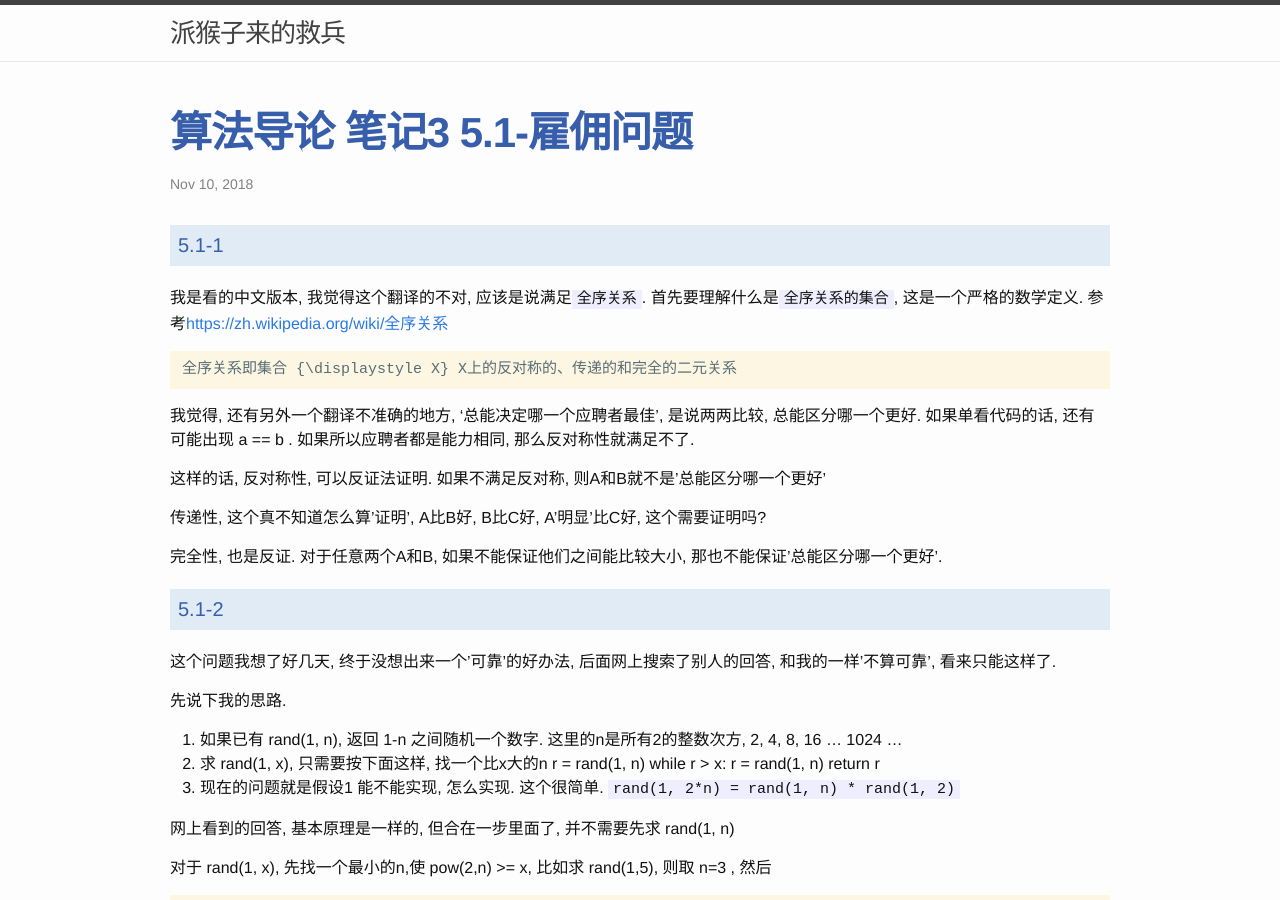
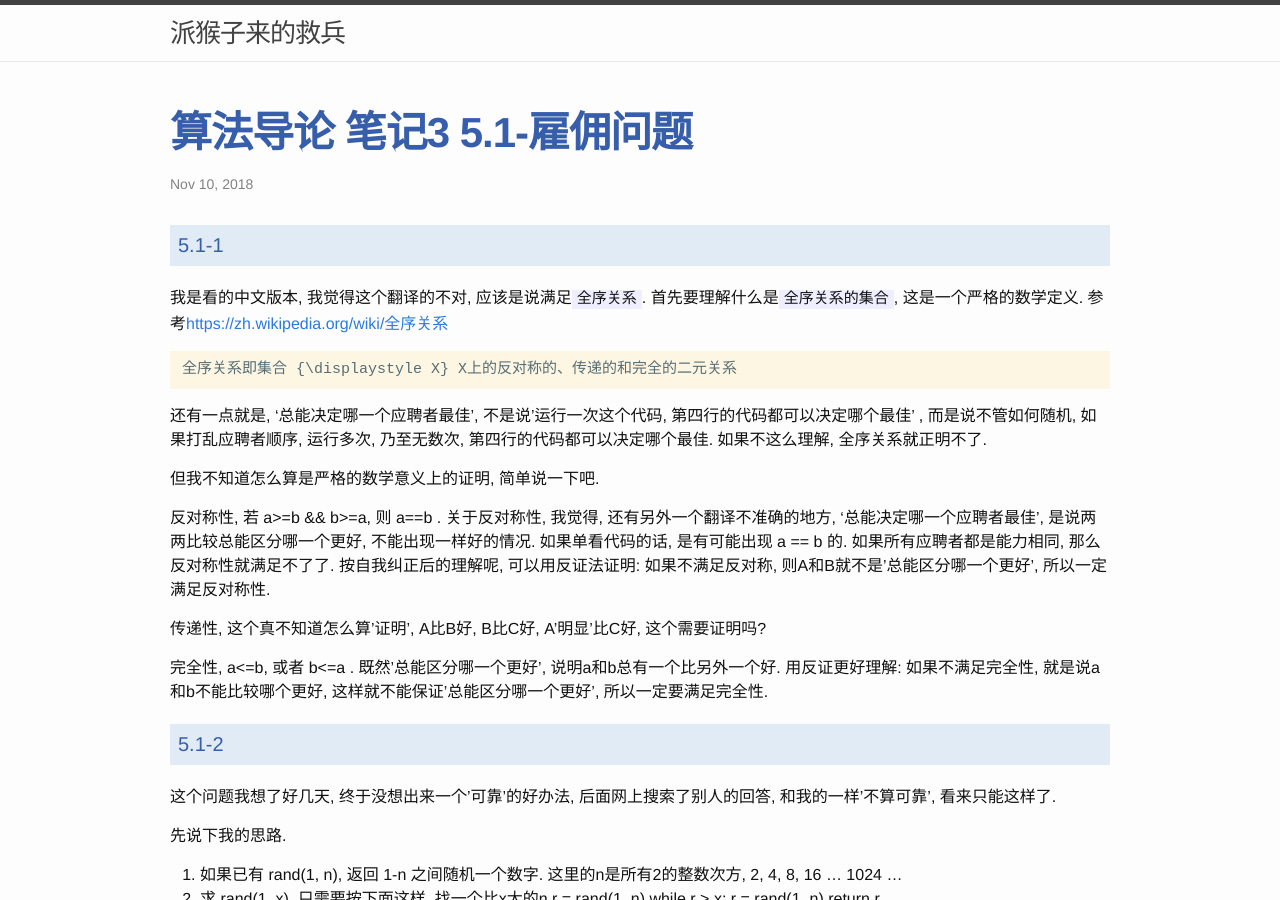
Before and after one commit to childe/ohmycat, a Jekyll site: the page built from _posts/2018-11-10-Introduction-to-Algorithms-3.md, in a window 1280 px wide and 900 px high. Built offline with Jekyll 4.4.1, drawn with Linux system fonts in a browser that asks for light colours.

Commit message:
modified:   _posts/2018-11-10-Introduction-to-Algorithms-3.md

```diff
--- a/_posts/2018-11-10-Introduction-to-Algorithms-3.md
+++ b/_posts/2018-11-10-Introduction-to-Algorithms-3.md
@@ -12,13 +12,15 @@ layout: post
 
 	全序关系即集合 {\displaystyle X} X上的反对称的、传递的和完全的二元关系
 
-我觉得, 还有另外一个翻译不准确的地方, '总能决定哪一个应聘者最佳', 是说两两比较, 总能区分哪一个更好. 如果单看代码的话, 还有可能出现 a == b . 如果所以应聘者都是能力相同, 那么反对称性就满足不了.
+还有一点就是, '总能决定哪一个应聘者最佳', 不是说'运行一次这个代码, 第四行的代码都可以决定哪个最佳' , 而是说不管如何随机, 如果打乱应聘者顺序, 运行多次, 乃至无数次, 第四行的代码都可以决定哪个最佳. 如果不这么理解, 全序关系就正明不了.
 
-这样的话, 反对称性, 可以反证法证明. 如果不满足反对称, 则A和B就不是'总能区分哪一个更好'
+但我不知道怎么算是严格的数学意义上的证明, 简单说一下吧.
+
+反对称性, 若 a>=b && b>=a, 则 a==b . 关于反对称性, 我觉得, 还有另外一个翻译不准确的地方, '总能决定哪一个应聘者最佳', 是说两两比较总能区分哪一个更好, 不能出现一样好的情况. 如果单看代码的话, 是有可能出现 a == b 的. 如果所有应聘者都是能力相同, 那么反对称性就满足不了了. 按自我纠正后的理解呢, 可以用反证法证明: 如果不满足反对称, 则A和B就不是'总能区分哪一个更好', 所以一定满足反对称性.
 
 传递性, 这个真不知道怎么算'证明', A比B好, B比C好, A'明显'比C好, 这个需要证明吗?
 
-完全性,  也是反证. 对于任意两个A和B, 如果不能保证他们之间能比较大小, 那也不能保证'总能区分哪一个更好'.
+完全性, a<=b, 或者 b<=a . 既然'总能区分哪一个更好', 说明a和b总有一个比另外一个好. 用反证更好理解: 如果不满足完全性, 就是说a和b不能比较哪个更好, 这样就不能保证'总能区分哪一个更好', 所以一定要满足完全性.
 
 ## 5.1-2
 
```
